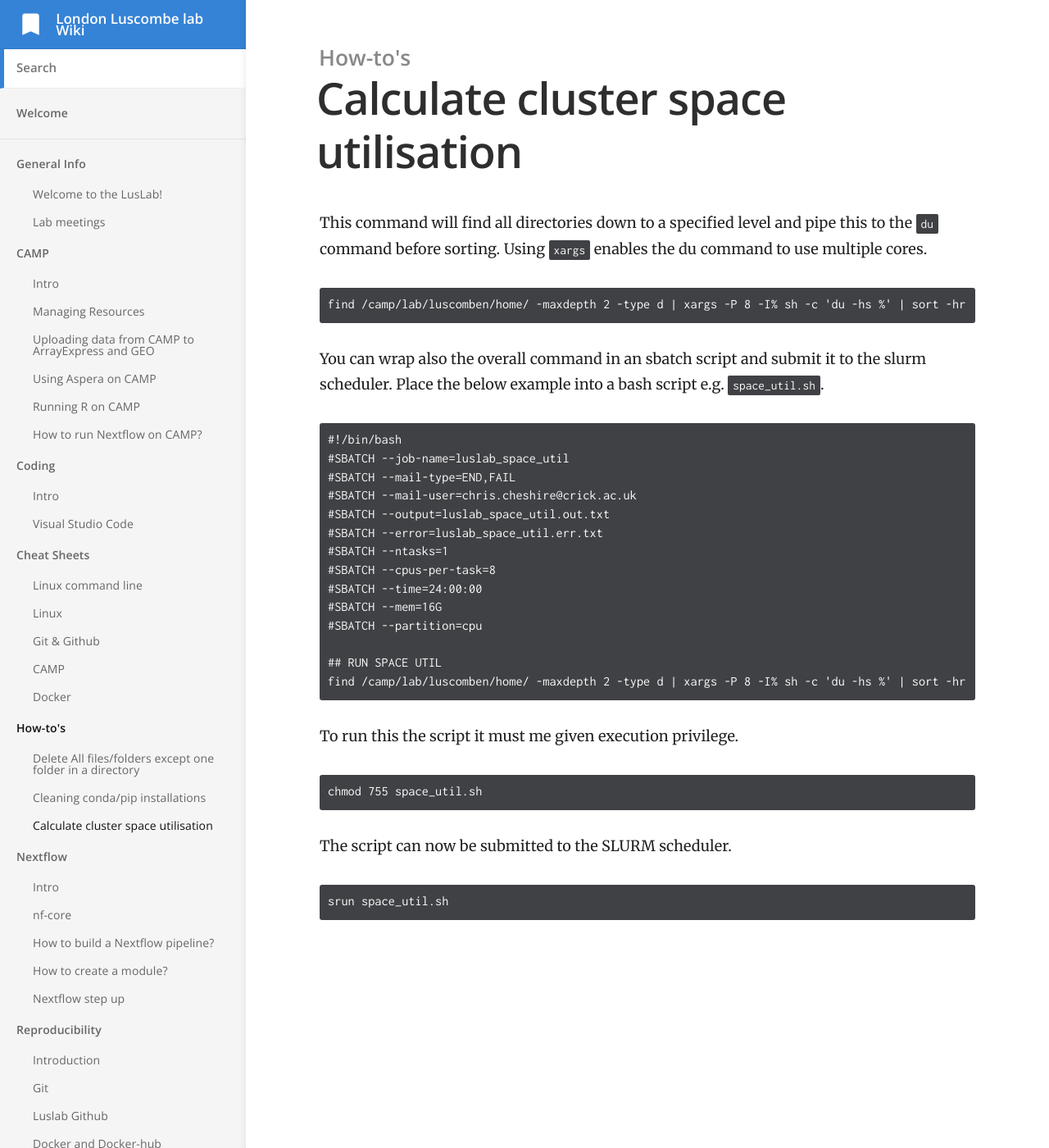
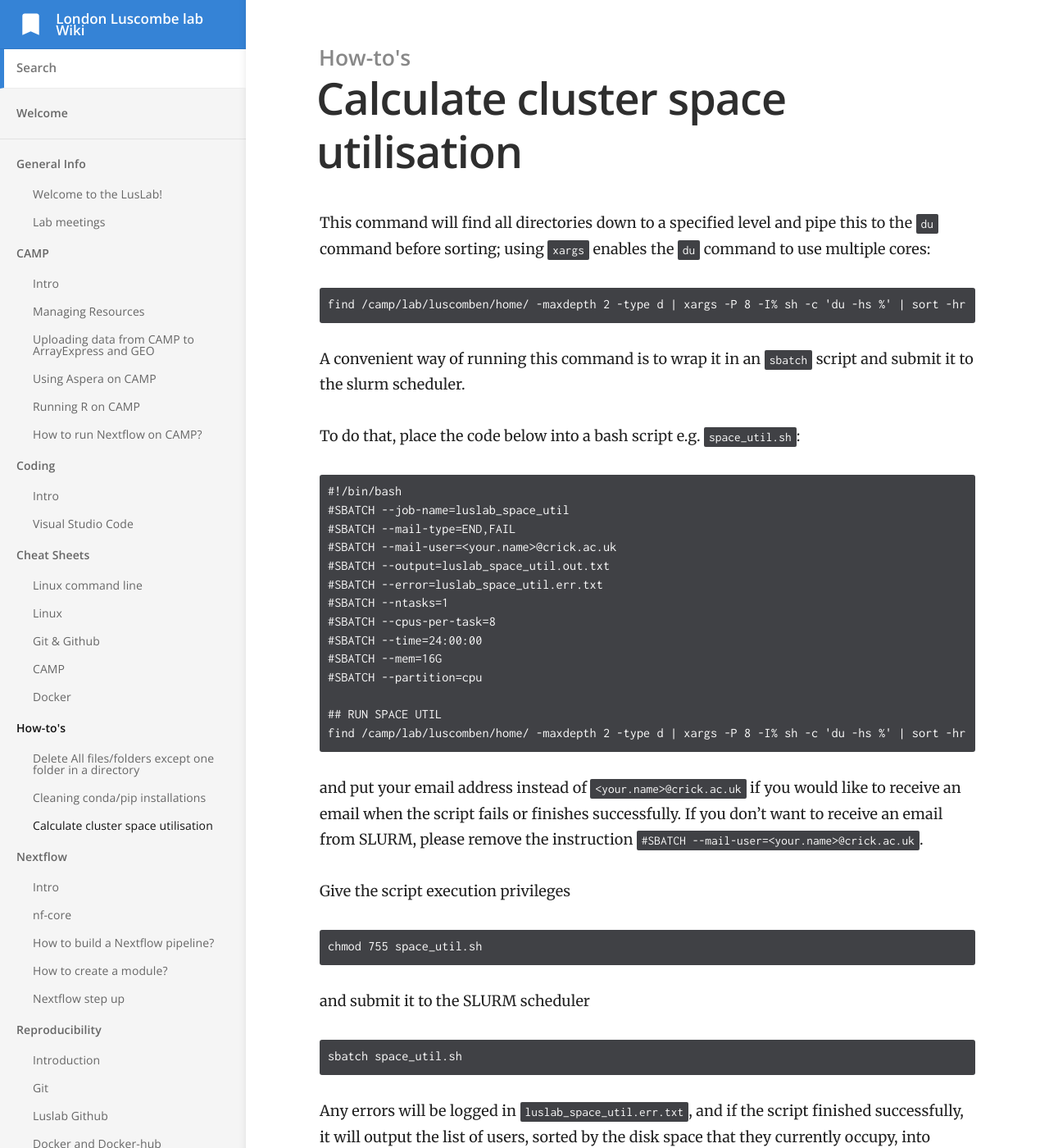
Before and after one commit to luslab/luslab.github.io, a Jekyll site: the page built from _docs/how-tos/lab-cluster-space-utilisation.md, in a window 1280 px wide and 1400 px high. Shown: the whole window at 82% size. Built offline with Jekyll 4.4.1, drawn with Linux system fonts in a browser that asks for light colours; some of the changed text lies outside the part shown.

Commit message:
Update lab-cluster-space-utilisation.md

````diff
--- a/_docs/how-tos/lab-cluster-space-utilisation.md
+++ b/_docs/how-tos/lab-cluster-space-utilisation.md
@@ -4,19 +4,21 @@ category: How-to's
 order: 3
 ---
 
-This command will find all directories down to a specified level and pipe this to the `du` command before sorting. Using `xargs` enables the du command to use multiple cores.
+This command will find all directories down to a specified level and pipe this to the `du` command before sorting; using `xargs` enables the `du` command to use multiple cores:
 
 ```
 find /camp/lab/luscomben/home/ -maxdepth 2 -type d | xargs -P 8 -I% sh -c 'du -hs %' | sort -hr
 ```
 
-You can wrap also the overall command in an sbatch script and submit it to the slurm scheduler. Place the below example into a bash script e.g. `space_util.sh`.
+A convenient way of running this command is to wrap it in an `sbatch` script and submit it to the slurm scheduler.
+
+To do that, place the code below into a bash script e.g. `space_util.sh`:
 
 ```
 #!/bin/bash
 #SBATCH --job-name=luslab_space_util
 #SBATCH --mail-type=END,FAIL
-#SBATCH --mail-user=chris.cheshire@crick.ac.uk
+#SBATCH --mail-user=<your.name>@crick.ac.uk
 #SBATCH --output=luslab_space_util.out.txt
 #SBATCH --error=luslab_space_util.err.txt
 #SBATCH --ntasks=1
@@ -29,14 +31,18 @@ You can wrap also the overall command in an sbatch script and submit it to the s
 find /camp/lab/luscomben/home/ -maxdepth 2 -type d | xargs -P 8 -I% sh -c 'du -hs %' | sort -hr
 ```
 
-To run this the script it must me given execution privilege.
+and put your email address instead of `<your.name>@crick.ac.uk` if you would like to receive an email when the script fails or finishes successfully. If you don't want to receive an email from SLURM, please remove the instruction `#SBATCH --mail-user=<your.name>@crick.ac.uk`.
+
+Give the script execution privileges
 
 ```
 chmod 755 space_util.sh
 ```
 
-The script can now be submitted to the SLURM scheduler.
+and submit it to the SLURM scheduler
 
 ```
-srun space_util.sh
+sbatch space_util.sh
 ```
+
+Any errors will be logged in `luslab_space_util.err.txt`, and if the script finished successfully, it will output the list of users, sorted by the disk space that they currently occupy, into `luslab_space_util.out.txt`.
````
